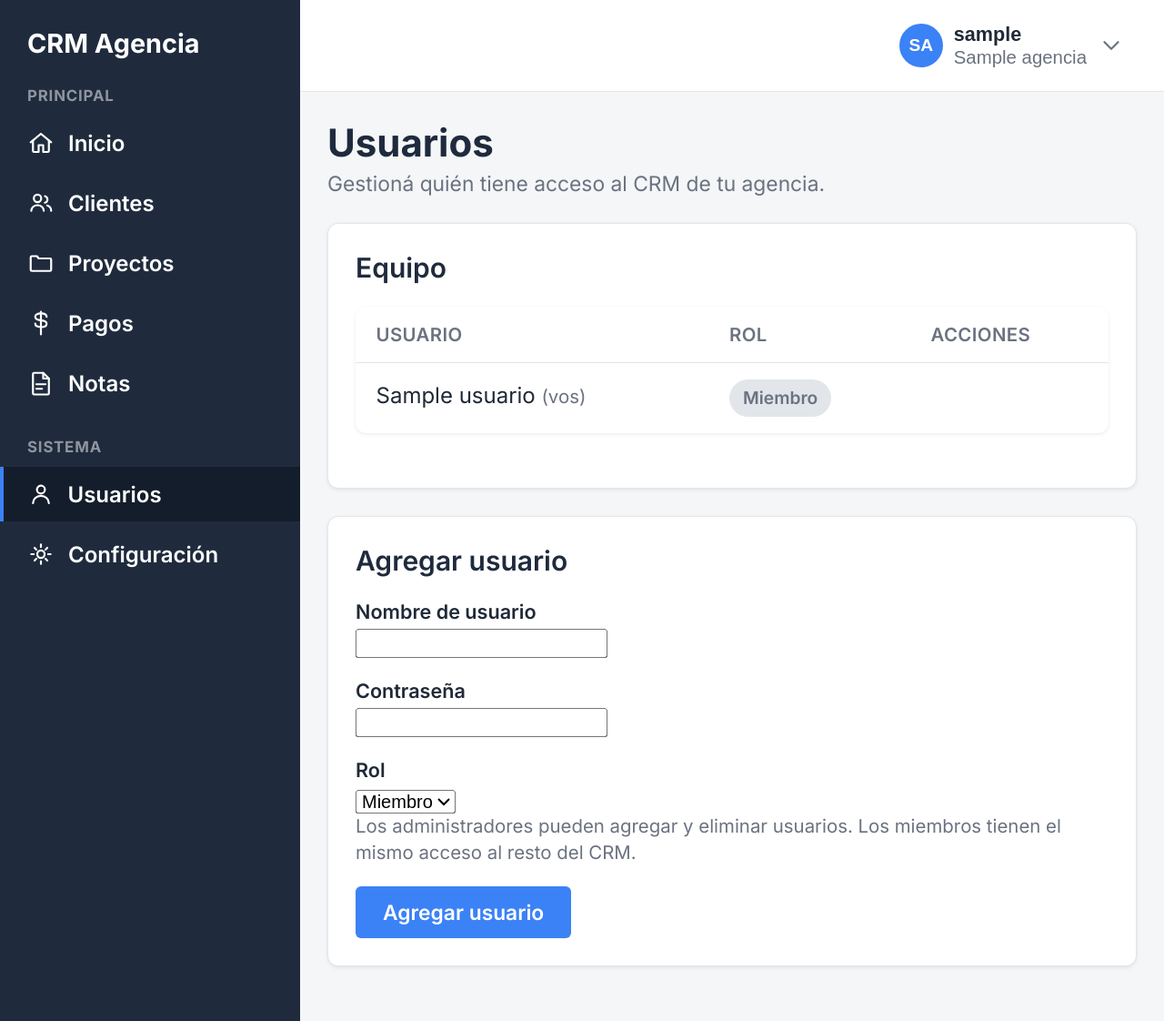
After one commit to sebassj06/CRM, a Flask app: page /usuarios in a window 1280 px wide. The commit adds this page. Shown: the whole page at 91% size. Run offline with Flask 3, Linux system fonts and the light colour scheme; the visitor is signed in with stand-in values (Sample User, id 1); a database or web service that is not in the repository returns one stand-in record (values such as "Sample title"); parts of the project's set-up code (start-up, migrations or seed data) failed here and were passed over; some libraries are stand-ins or nearby versions.

Commit message:
Agrega roles de usuario (admin/miembro) y pantalla de gestión de usuarios por agencia

```diff
--- a/core/database.py
+++ b/core/database.py
@@ -67,7 +67,8 @@ def crear_tablas():
             id SERIAL PRIMARY KEY,
             nombre_usuario TEXT UNIQUE,
             contraseña_hash TEXT,
-            agencia_id INTEGER)
+            agencia_id INTEGER,
+            rol TEXT DEFAULT 'miembro')
         """)
 
     conexion.commit()
--- a/core/usuarios.py
+++ b/core/usuarios.py
@@ -1,14 +1,16 @@
 from core.database import obtener_conexion
 from werkzeug.security import generate_password_hash, check_password_hash
 
-def crear_usuario(nombre_usuario, contraseña, agencia_id):
+def crear_usuario(nombre_usuario, contraseña, agencia_id, rol="miembro"):
     contraseña_hash = generate_password_hash(contraseña)
     conexion = obtener_conexion()
-    cursor = conexion.cursor()
-    cursor.execute("INSERT INTO usuarios (nombre_usuario, contraseña_hash, agencia_id) VALUES (%s, %s, %s)",
-                   (nombre_usuario, contraseña_hash, agencia_id))
-    conexion.commit()
-    conexion.close()
+    try:
+        cursor = conexion.cursor()
+        cursor.execute("INSERT INTO usuarios (nombre_usuario, contraseña_hash, agencia_id, rol) VALUES (%s, %s, %s, %s)",
+                       (nombre_usuario, contraseña_hash, agencia_id, rol))
+        conexion.commit()
+    finally:
+        conexion.close()
 
 def obtener_usuario_por_nombre(nombre_usuario):
     conexion = obtener_conexion()
@@ -17,6 +19,37 @@ def obtener_usuario_por_nombre(nombre_usuario):
     resultado = cursor.fetchone()
     conexion.close()
     return resultado
+
+def obtener_usuario_por_id(id, agencia_id):
+    conexion = obtener_conexion()
+    cursor = conexion.cursor()
+    cursor.execute("SELECT * FROM usuarios WHERE id = %s AND agencia_id = %s", (id, agencia_id))
+    resultado = cursor.fetchone()
+    conexion.close()
+    return resultado
+
+def usuarios_de_agencia(agencia_id):
+    conexion = obtener_conexion()
+    cursor = conexion.cursor()
+    cursor.execute("SELECT * FROM usuarios WHERE agencia_id = %s ORDER BY id", (agencia_id,))
+    resultado = cursor.fetchall()
+    conexion.close()
+    return resultado
+
+def contar_admins_agencia(agencia_id):
+    conexion = obtener_conexion()
+    cursor = conexion.cursor()
+    cursor.execute("SELECT COUNT(*) FROM usuarios WHERE agencia_id = %s AND rol = 'admin'", (agencia_id,))
+    resultado = cursor.fetchone()[0]
+    conexion.close()
+    return resultado
+
+def eliminar_usuario_por_id(id, agencia_id):
+    conexion = obtener_conexion()
+    cursor = conexion.cursor()
+    cursor.execute("DELETE FROM usuarios WHERE id = %s AND agencia_id = %s", (id, agencia_id))
+    conexion.commit()
+    conexion.close()
 
 def verificar_usuario(nombre_usuario, contraseña):
     usuario = obtener_usuario_por_nombre(nombre_usuario)
--- a/crear_admin.py
+++ b/crear_admin.py
@@ -7,6 +7,6 @@ nombre_usuario = input("Nombre de usuario del administrador: ")
 contraseña = getpass("Contraseña del administrador (no se mostrará mientras escribes): ")
 
 agencia_id = crear_agencia(nombre_agencia, telegram_chat_id=None, gmail_user=None, gmail_app_password=None)
-crear_usuario(nombre_usuario, contraseña, agencia_id)
+crear_usuario(nombre_usuario, contraseña, agencia_id, rol="admin")
 
 print(f"Agencia creada con id {agencia_id}. Usuario administrador creado para esa agencia.")
--- a/web/app.py
+++ b/web/app.py
@@ -51,7 +51,14 @@ from core.estadisticas import (
     proyectos_por_estado,
     estadisticas_dashboard
 )
-from core.usuarios import verificar_usuario
+from core.usuarios import (
+    verificar_usuario,
+    crear_usuario,
+    usuarios_de_agencia,
+    obtener_usuario_por_id,
+    contar_admins_agencia,
+    eliminar_usuario_por_id
+)
 from core.agencias import obtener_agencia_por_id, actualizar_configuracion_agencia
 from core.importacion import importar_clientes_desde_archivo, generar_plantilla_clientes
 from avisos_telegram import avisar_proyecto_individual
@@ -74,13 +81,24 @@ def login_requerido(f):
         return f(*args, **kwargs)
     return funcion_decorada
 
+def admin_requerido(f):
+    @wraps(f)
+    def funcion_decorada(*args, **kwargs):
+        if "usuario" not in session:
+            return redirect(url_for("login"))
+        if session.get("rol") != "admin":
+            flash("Esta sección es solo para administradores de la agencia.", "error")
+            return redirect(url_for("inicio"))
+        return f(*args, **kwargs)
+    return funcion_decorada
+
 @app.context_processor
 def inyectar_agencia_actual():
     if "agencia_id" in session:
         agencia = obtener_agencia_por_id(session["agencia_id"])
         if agencia:
-            return {"agencia_actual": agencia[1]}
-    return {"agencia_actual": None}
+            return {"agencia_actual": agencia[1], "rol_actual": session.get("rol")}
+    return {"agencia_actual": None, "rol_actual": None}
 
 @app.route("/")
 @login_requerido
@@ -114,6 +132,11 @@ def login():
 
         session["usuario"] = usuario[1]
         session["agencia_id"] = usuario[3]
+        session["usuario_id"] = usuario[0]
+        # len(usuario) > 4: si todavía no corriste la migración que agrega la
+        # columna 'rol', el login sigue funcionando (con rol 'miembro' por
+        # default) en vez de romperse por un índice que no existe.
+        session["rol"] = usuario[4] if len(usuario) > 4 else "miembro"
         return redirect(url_for("inicio"))
     else:
         return render_template("login.html", error=None)
@@ -136,10 +159,62 @@ def configuracion_agencia():
     return render_template("configuracion.html", agencia=agencia)
 
 
+@app.route("/usuarios", methods=["GET", "POST"])
+@admin_requerido
+def ver_usuarios():
+    if request.method == "POST":
+        nombre_usuario = request.form["nombre_usuario"].strip()
+        contraseña = request.form["contraseña"]
+        rol = request.form["rol"]
+
+        if nombre_usuario == "" or contraseña == "":
+            flash("Nombre de usuario y contraseña son obligatorios.", "error")
+            return redirect(url_for("ver_usuarios"))
+
+        if rol not in ("admin", "miembro"):
+            flash("Rol inválido.", "error")
+            return redirect(url_for("ver_usuarios"))
+
+        try:
+            crear_usuario(nombre_usuario, contraseña, session["agencia_id"], rol)
+            flash("Usuario agregado correctamente.", "exito")
+        except Exception:
+            flash(f"Ya existe un usuario con el nombre '{nombre_usuario}'.", "error")
+
+        return redirect(url_for("ver_usuarios"))
+
+    usuarios = usuarios_de_agencia(session["agencia_id"])
+    return render_template("usuarios.html", usuarios=usuarios)
+
+
+@app.route("/usuarios/<int:id>/eliminar", methods=["POST"])
+@admin_requerido
+def eliminar_usuario_ruta(id):
+    usuario = obtener_usuario_por_id(id, session["agencia_id"])
+
+    if usuario is None:
+        flash("Usuario no encontrado.", "error")
+        return redirect(url_for("ver_usuarios"))
+
+    if id == session["usuario_id"]:
+        flash("No podés eliminar tu propio usuario.", "error")
+        return redirect(url_for("ver_usuarios"))
+
+    if usuario[4] == "admin" and contar_admins_agencia(session["agencia_id"]) <= 1:
+        flash("No podés eliminar al único administrador de la agencia.", "error")
+        return redirect(url_for("ver_usuarios"))
+
+    eliminar_usuario_por_id(id, session["agencia_id"])
+    flash("Usuario eliminado.", "exito")
+    return redirect(url_for("ver_usuarios"))
+
+
 @app.route("/logout")
 def logout():
     session.pop("usuario", None)
     session.pop("agencia_id", None)
+    session.pop("usuario_id", None)
+    session.pop("rol", None)
     return redirect(url_for("login"))
 
 
--- a/web/templates/base.html
+++ b/web/templates/base.html
@@ -29,6 +29,9 @@
                 <a href="/pagos" class="{{ 'activo' if request.path.startswith('/pagos') else '' }}">{{ icono('pagos') }} Pagos</a>
                 <a href="/notas" class="{{ 'activo' if request.path.startswith('/notas') else '' }}">{{ icono('notas') }} Notas</a>
                 <div class="sidebar-grupo-titulo">Sistema</div>
+                {% if rol_actual == 'admin' %}
+                    <a href="/usuarios" class="{{ 'activo' if request.path.startswith('/usuarios') else '' }}">{{ icono('usuario') }} Usuarios</a>
+                {% endif %}
                 <a href="/configuracion" class="{{ 'activo' if request.path.startswith('/configuracion') else '' }}">{{ icono('configuracion') }} Configuración</a>
             </nav>
         </aside>
--- /dev/null
+++ b/web/templates/usuarios.html
@@ -0,0 +1,77 @@
+{% extends "base.html" %}
+{% from "_iconos.html" import icono %}
+
+{% block title %}Usuarios · CRM Agencia{% endblock %}
+
+{% block content %}
+    <div class="encabezado-pagina">
+        <div>
+            <h1>Usuarios</h1>
+            <p class="encabezado-descripcion">Gestioná quién tiene acceso al CRM de tu agencia.</p>
+        </div>
+    </div>
+
+    <div class="tarjeta">
+        <h2>Equipo</h2>
+        {% if usuarios %}
+            <table>
+                <thead>
+                    <tr>
+                        <th>Usuario</th>
+                        <th>Rol</th>
+                        <th>Acciones</th>
+                    </tr>
+                </thead>
+                <tbody>
+                    {% for usuario in usuarios %}
+                        <tr>
+                            <td data-label="Usuario">
+                                {{ usuario[1] }}
+                                {% if usuario[0] == session.usuario_id %}<span class="texto-secundario">(vos)</span>{% endif %}
+                            </td>
+                            <td data-label="Rol">
+                                <span class="badge {{ 'badge-completado' if usuario[4] == 'admin' else 'badge-pendiente' }}">{{ 'Admin' if usuario[4] == 'admin' else 'Miembro' }}</span>
+                            </td>
+                            <td data-label="Acciones">
+                                {% if usuario[0] != session.usuario_id %}
+                                    <div class="acciones-fila">
+                                        <form method="POST" action="/usuarios/{{ usuario[0] }}/eliminar" class="form-en-linea" onsubmit="return confirm('¿Eliminar a {{ usuario[1] }}? Esta acción no se puede deshacer.')">
+                                            <button type="submit" class="btn btn-peligro btn-sm">{{ icono('eliminar', tamano=15) }} Eliminar</button>
+                                            <input type="hidden" name="csrf_token" value="{{ csrf_token() }}">
+                                        </form>
+                                    </div>
+                                {% endif %}
+                            </td>
+                        </tr>
+                    {% endfor %}
+                </tbody>
+            </table>
+        {% else %}
+            <p class="texto-vacio">Todavía no hay usuarios.</p>
+        {% endif %}
+    </div>
+
+    <div class="tarjeta">
+        <h2>Agregar usuario</h2>
+        <form method="POST" action="/usuarios">
+            <div class="campo">
+                <label for="nombre_usuario">Nombre de usuario</label>
+                <input type="text" id="nombre_usuario" name="nombre_usuario">
+            </div>
+            <div class="campo">
+                <label for="contraseña">Contraseña</label>
+                <input type="password" id="contraseña" name="contraseña">
+            </div>
+            <div class="campo">
+                <label for="rol">Rol</label>
+                <select id="rol" name="rol">
+                    <option value="miembro">Miembro</option>
+                    <option value="admin">Admin</option>
+                </select>
+                <p class="ayuda-campo">Los administradores pueden agregar y eliminar usuarios. Los miembros tienen el mismo acceso al resto del CRM.</p>
+            </div>
+            <input type="submit" value="Agregar usuario" data-cargando="Agregando...">
+            <input type="hidden" name="csrf_token" value="{{ csrf_token() }}">
+        </form>
+    </div>
+{% endblock %}
```
Also changed, not shown: agregar_usuario.py (added, +22 -0 lines), migrar_roles_usuarios.py (added, +31 -0 lines).
